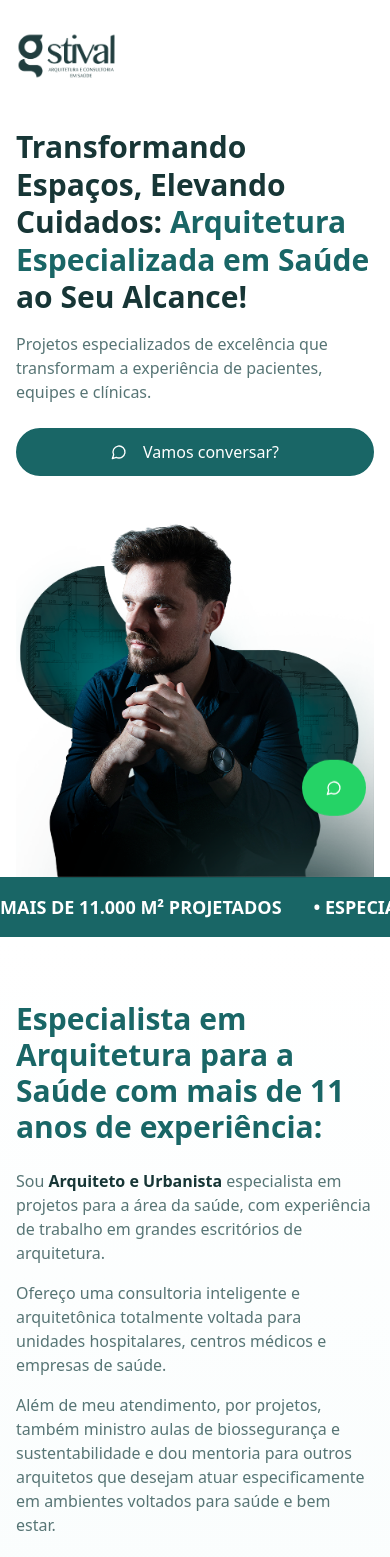
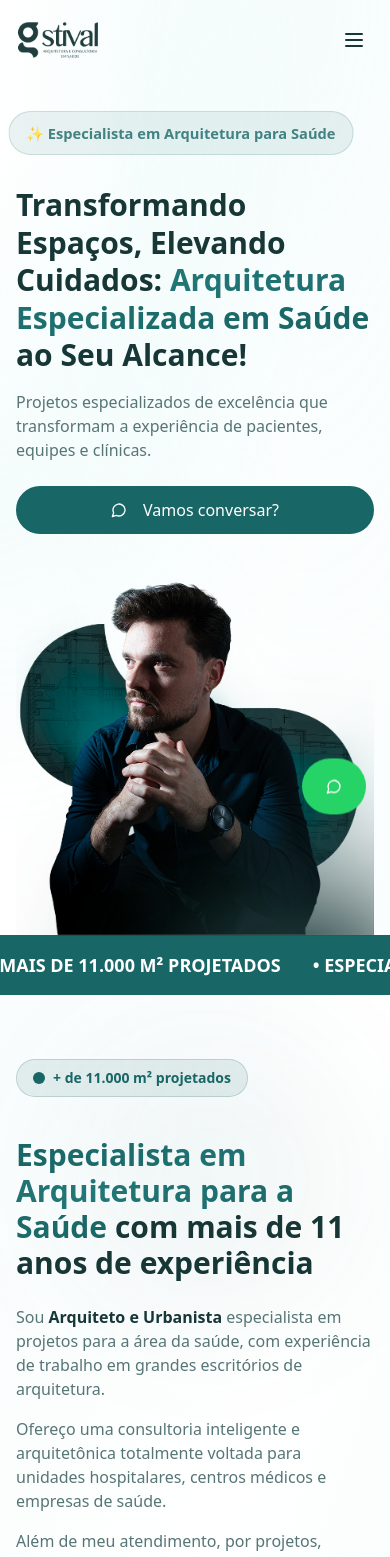
Before and after one commit to vncsrmro/stivalarq, a React (Vite) app: page / in a window 390 px wide. Shown: the top 1557 px of the page. Built offline with nearby package versions, Linux system fonts and the light colour scheme; the HTML template or start-up script is replaced by a standard one.

Commit message:
feat: Add navigation menu

```diff
--- a/src/components/About.tsx
+++ b/src/components/About.tsx
@@ -8,7 +8,7 @@ const About = () => {
   const whatsappUrl = `https://wa.me/${whatsappNumber}?text=${whatsappMessage}`;
 
   return (
-    <section className="py-16 md:py-24 bg-gradient-to-b from-secondary/30 to-background relative overflow-hidden">
+    <section id="about" className="py-16 md:py-24 bg-gradient-to-b from-secondary/30 to-background relative overflow-hidden">
       {/* Background Text */}
       <div className="absolute right-0 top-1/2 -translate-y-1/2 opacity-5 pointer-events-none hidden lg:block">
         <p className="text-[12rem] font-bold text-primary transform rotate-90 origin-center whitespace-nowrap">
@@ -21,7 +21,7 @@ const About = () => {
           {/* Content */}
           <div className="space-y-6 animate-fade-in">
             <div>
-              <h2 className="text-3xl md:text-4xl lg:text-5xl font-bold text-primary mb-2">
+              <h2 className="text-3xl md:text-4xl lg:text-5xl font-bold mb-2 bg-gradient-to-r from-primary via-accent to-primary bg-clip-text text-transparent">
                 Gustavo Stival
               </h2>
               <p className="text-lg md:text-xl text-muted-foreground uppercase tracking-wide">
--- a/src/components/Contact.tsx
+++ b/src/components/Contact.tsx
@@ -69,10 +69,12 @@ const Contact = () => {
   const email = "contato@stivalarq.com.br";
 
   return (
-    <section className="py-16 md:py-24 bg-gradient-to-b from-background to-secondary/30">
+    <section id="contact" className="py-16 md:py-24 bg-gradient-to-b from-background to-secondary/30">
       <div className="container mx-auto px-4">
         <div className="text-center mb-12 animate-fade-in">
-          <h2 className="text-3xl md:text-4xl lg:text-5xl font-bold text-primary mb-4">Contato</h2>
+          <h2 className="text-3xl md:text-4xl lg:text-5xl font-bold mb-4 bg-gradient-to-r from-primary via-accent to-primary bg-clip-text text-transparent">
+            Contato
+          </h2>
           <p className="text-muted-foreground max-w-2xl mx-auto">
             Se você busca um serviço técnico para seu projeto, consultoria, licenciamento,
             regularização ou algo relacionado, entre em contato. Será um prazer ajudá-lo
--- a/src/components/Expertise.tsx
+++ b/src/components/Expertise.tsx
@@ -8,8 +8,12 @@ const Expertise = () => {
   const whatsappUrl = `https://wa.me/${whatsappNumber}?text=${whatsappMessage}`;
 
   return (
-    <section className="py-16 md:py-24 bg-gradient-to-b from-background to-secondary/30">
-      <div className="container mx-auto px-4">
+    <section id="expertise" className="py-16 md:py-24 bg-gradient-to-br from-secondary/20 via-background to-secondary/30 relative overflow-hidden">
+      {/* Decorative Elements */}
+      <div className="absolute top-10 right-10 w-72 h-72 bg-primary/5 rounded-full blur-3xl" />
+      <div className="absolute bottom-10 left-10 w-96 h-96 bg-accent/5 rounded-full blur-3xl" />
+
+      <div className="container mx-auto px-4 relative z-10">
         <div className="grid md:grid-cols-2 gap-8 lg:gap-12 items-center">
           {/* Image */}
           <div className="order-2 md:order-1 animate-scale-in">
@@ -24,8 +28,18 @@ const Expertise = () => {
 
           {/* Content */}
           <div className="order-1 md:order-2 space-y-6 animate-fade-in">
-            <h2 className="text-3xl md:text-4xl lg:text-5xl font-bold text-primary">
-              Especialista em Arquitetura para a Saúde com mais de 11 anos de experiência:
+            <div className="inline-flex items-center gap-2 px-4 py-2 bg-primary/10 border border-primary/20 rounded-full mb-4">
+              <span className="relative flex h-3 w-3">
+                <span className="animate-ping absolute inline-flex h-full w-full rounded-full bg-primary opacity-75"></span>
+                <span className="relative inline-flex rounded-full h-3 w-3 bg-primary"></span>
+              </span>
+              <span className="text-primary text-sm font-semibold">+ de 11.000 m² projetados</span>
+            </div>
+            <h2 className="text-3xl md:text-4xl lg:text-5xl font-bold">
+              <span className="bg-gradient-to-r from-primary via-accent to-primary bg-clip-text text-transparent">
+                Especialista em Arquitetura para a Saúde
+              </span>
+              <span className="text-foreground"> com mais de 11 anos de experiência</span>
             </h2>
 
             <div className="space-y-4 text-muted-foreground text-base md:text-lg">
--- a/src/components/Hero.tsx
+++ b/src/components/Hero.tsx
@@ -9,28 +9,23 @@ const Hero = () => {
   const whatsappUrl = `https://wa.me/${whatsappNumber}?text=${whatsappMessage}`;
 
   return (
-    // Removendo 'min-h-screen' para que o conteúdo defina a altura,
-    // garantindo que a faixa animada fique logo abaixo do conteúdo.
-    <section className="relative w-full overflow-hidden bg-background">
-      {/* [REMOVIDO] Geometric Background Pattern
-        Não precisamos das divs de círculos e formas aqui
-      */}
+    <section id="hero" className="relative w-full overflow-hidden pt-20 bg-gradient-to-br from-background via-background to-secondary/20">
+      {/* Gradient Mesh Background */}
+      <div className="absolute inset-0 bg-[image:var(--gradient-mesh)] opacity-50" />
 
-      {/* Ajustando o padding superior do container para acomodar o Logo e o conteúdo */}
       <div className="container relative z-10 mx-auto px-4 pt-8 md:pt-12">
-        {/* Logo */}
-        <div className="mb-12 md:mb-16 animate-fade-in">
-          <img src={logoImage} alt="gstival - Arquitetura e Consultoria em Saúde" className="h-12 md:h-16 w-auto" />
-        </div>
 
         {/* Main Content - Adicionando pb-0 para que a imagem possa descer até o banner */}
         <div className="grid lg:grid-cols-2 gap-8 lg:gap-12 items-center pb-0">
           {/* Left Content */}
           <div className="space-y-6 md:space-y-8 animate-slide-in-left">
             <div className="space-y-4">
+              <div className="inline-block px-4 py-2 bg-primary/10 border border-primary/20 rounded-full mb-4 animate-glow">
+                <span className="text-primary text-sm font-semibold">✨ Especialista em Arquitetura para Saúde</span>
+              </div>
               <h1 className="text-3xl md:text-4xl lg:text-5xl xl:text-6xl font-bold leading-tight">
                 <span className="text-foreground">Transformando Espaços, Elevando Cuidados: </span>
-                <span className="text-primary">Arquitetura Especializada em Saúde </span>
+                <span className="bg-gradient-to-r from-primary via-accent to-primary bg-clip-text text-transparent animate-shimmer bg-[length:200%_auto]">Arquitetura Especializada em Saúde </span>
                 <span className="text-foreground">ao Seu Alcance!</span>
               </h1>
               <p className="text-base md:text-lg text-muted-foreground max-w-xl">
--- /dev/null
+++ b/src/components/Navbar.tsx
@@ -0,0 +1,141 @@
+import { useState, useEffect } from "react";
+import { Menu, X } from "lucide-react";
+import { Button } from "@/components/ui/button";
+import logoImage from "@/assets/logo.png";
+
+const menuItems = [
+  { label: "Início", href: "#hero" },
+  { label: "Especialidade", href: "#expertise" },
+  { label: "Serviços", href: "#services" },
+  { label: "Sobre", href: "#about" },
+  { label: "Clientes", href: "#clients" },
+  { label: "Contato", href: "#contact" },
+];
+
+const Navbar = () => {
+  const [isOpen, setIsOpen] = useState(false);
+  const [isScrolled, setIsScrolled] = useState(false);
+
+  useEffect(() => {
+    const handleScroll = () => {
+      setIsScrolled(window.scrollY > 20);
+    };
+
+    window.addEventListener("scroll", handleScroll);
+    return () => window.removeEventListener("scroll", handleScroll);
+  }, []);
+
+  const handleClick = (e: React.MouseEvent<HTMLAnchorElement>, href: string) => {
+    e.preventDefault();
+    setIsOpen(false);
+
+    const element = document.querySelector(href);
+    if (element) {
+      const offset = 80;
+      const elementPosition = element.getBoundingClientRect().top;
+      const offsetPosition = elementPosition + window.pageYOffset - offset;
+
+      window.scrollTo({
+        top: offsetPosition,
+        behavior: "smooth",
+      });
+    }
+  };
+
+  const whatsappNumber = "5519992109655";
+  const whatsappMessage = encodeURIComponent("Olá! Gostaria de conversar sobre projetos de arquitetura em saúde.");
+  const whatsappUrl = `https://wa.me/${whatsappNumber}?text=${whatsappMessage}`;
+
+  return (
+    <nav
+      className={`fixed top-0 left-0 right-0 z-50 transition-all duration-300 ${
+        isScrolled
+          ? "bg-background/95 backdrop-blur-md shadow-lg border-b border-border"
+          : "bg-transparent"
+      }`}
+    >
+      <div className="container mx-auto px-4">
+        <div className="flex items-center justify-between h-20">
+          {/* Logo */}
+          <a href="#hero" onClick={(e) => handleClick(e, "#hero")} className="flex-shrink-0">
+            <img
+              src={logoImage}
+              alt="gstival - Arquitetura e Consultoria em Saúde"
+              className="h-10 md:h-12 w-auto transition-all duration-300"
+            />
+          </a>
+
+          {/* Desktop Menu */}
+          <div className="hidden lg:flex items-center space-x-1">
+            {menuItems.map((item) => (
+              <a
+                key={item.href}
+                href={item.href}
+                onClick={(e) => handleClick(e, item.href)}
+                className="px-4 py-2 text-sm font-medium text-foreground hover:text-primary transition-colors rounded-lg hover:bg-muted/50"
+              >
+                {item.label}
+              </a>
+            ))}
+            <Button
+              variant="hero"
+              size="sm"
+              className="ml-4 rounded-full"
+              onClick={() => window.open(whatsappUrl, "_blank")}
+            >
+              Contato
+            </Button>
+          </div>
+
+          {/* Mobile Menu Button */}
+          <button
+            onClick={() => setIsOpen(!isOpen)}
+            className="lg:hidden p-2 rounded-lg hover:bg-muted/50 transition-colors"
+            aria-label="Toggle menu"
+          >
+            {isOpen ? (
+              <X className="h-6 w-6 text-foreground" />
+            ) : (
+              <Menu className="h-6 w-6 text-foreground" />
+            )}
+          </button>
+        </div>
+
+        {/* Mobile Menu */}
+        <div
+          className={`lg:hidden overflow-hidden transition-all duration-300 ease-in-out ${
+            isOpen ? "max-h-96 opacity-100" : "max-h-0 opacity-0"
+          }`}
+        >
+          <div className="py-4 space-y-2 bg-background/95 backdrop-blur-md rounded-b-2xl border-t border-border">
+            {menuItems.map((item) => (
+              <a
+                key={item.href}
+                href={item.href}
+                onClick={(e) => handleClick(e, item.href)}
+                className="block px-4 py-3 text-sm font-medium text-foreground hover:text-primary hover:bg-muted/50 rounded-lg transition-colors"
+              >
+                {item.label}
+              </a>
+            ))}
+            <div className="px-4 pt-2">
+              <Button
+                variant="hero"
+                size="sm"
+                className="w-full rounded-full"
+                onClick={() => {
+                  window.open(whatsappUrl, "_blank");
+                  setIsOpen(false);
+                }}
+              >
+                Contato via WhatsApp
+              </Button>
+            </div>
+          </div>
+        </div>
+      </div>
+    </nav>
+  );
+};
+
+export default Navbar;
--- a/src/index.css
+++ b/src/index.css
@@ -47,7 +47,12 @@ All colors MUST be HSL.
 
     /* Gradients */
     --gradient-primary: linear-gradient(135deg, hsl(180 60% 25%), hsl(180 55% 35%));
+    --gradient-hero: linear-gradient(135deg, hsl(180 65% 30%), hsl(180 55% 40%), hsl(35 70% 55%));
+    --gradient-accent: linear-gradient(120deg, hsl(180 60% 25%), hsl(180 50% 35%));
     --gradient-subtle: linear-gradient(180deg, hsl(0 0% 100%), hsl(180 20% 98%));
+    --gradient-mesh: radial-gradient(at 40% 20%, hsla(180, 60%, 85%, 0.3) 0px, transparent 50%),
+                     radial-gradient(at 80% 0%, hsla(180, 50%, 75%, 0.2) 0px, transparent 50%),
+                     radial-gradient(at 0% 50%, hsla(180, 55%, 80%, 0.25) 0px, transparent 50%);
 
     /* Shadows */
     --shadow-soft: 0 4px 20px hsl(180 60% 25% / 0.08);
@@ -113,6 +118,10 @@ All colors MUST be HSL.
     @apply border-border;
   }
 
+  html {
+    scroll-behavior: smooth;
+  }
+
   body {
     @apply bg-background text-foreground;
   }
--- a/src/pages/Index.tsx
+++ b/src/pages/Index.tsx
@@ -1,3 +1,4 @@
+import Navbar from "@/components/Navbar";
 import Hero from "@/components/Hero";
 import Expertise from "@/components/Expertise";
 import Services from "@/components/Services";
@@ -9,6 +10,8 @@ import Footer from "@/components/Footer";
 
 const Index = () => {
   return (
+    <>
+      <Navbar />
       <main className="min-h-screen">
         <Hero />
         <Expertise />
@@ -19,6 +22,7 @@ const Index = () => {
         <Footer />
         <WhatsAppButton />
       </main>
+    </>
   );
 };
 
--- a/tailwind.config.ts
+++ b/tailwind.config.ts
@@ -135,6 +135,24 @@ export default {
           "50%": {
             transform: "translateY(-10px)"
           }
+        },
+        "glow": {
+          "0%, 100%": {
+            opacity: "1",
+            transform: "scale(1)"
+          },
+          "50%": {
+            opacity: "0.8",
+            transform: "scale(1.05)"
+          }
+        },
+        "shimmer": {
+          "0%": {
+            backgroundPosition: "-200% center"
+          },
+          "100%": {
+            backgroundPosition: "200% center"
+          }
         }
       },
       animation: {
@@ -145,7 +163,9 @@ export default {
         "slide-in-right": "slide-in-right 0.6s ease-out",
         "scale-in": "scale-in 0.4s ease-out",
         "scroll-x": "scroll-x 30s linear infinite",
-        "float": "float 3s ease-in-out infinite"
+        "float": "float 3s ease-in-out infinite",
+        "glow": "glow 2s ease-in-out infinite",
+        "shimmer": "shimmer 3s linear infinite"
       },
     },
   },
```
Also changed, not shown: src/components/Clients.tsx (+5 -5 lines), src/components/Services.tsx (+5 -2 lines). Lines whose indentation alone changed are shown as unchanged.
